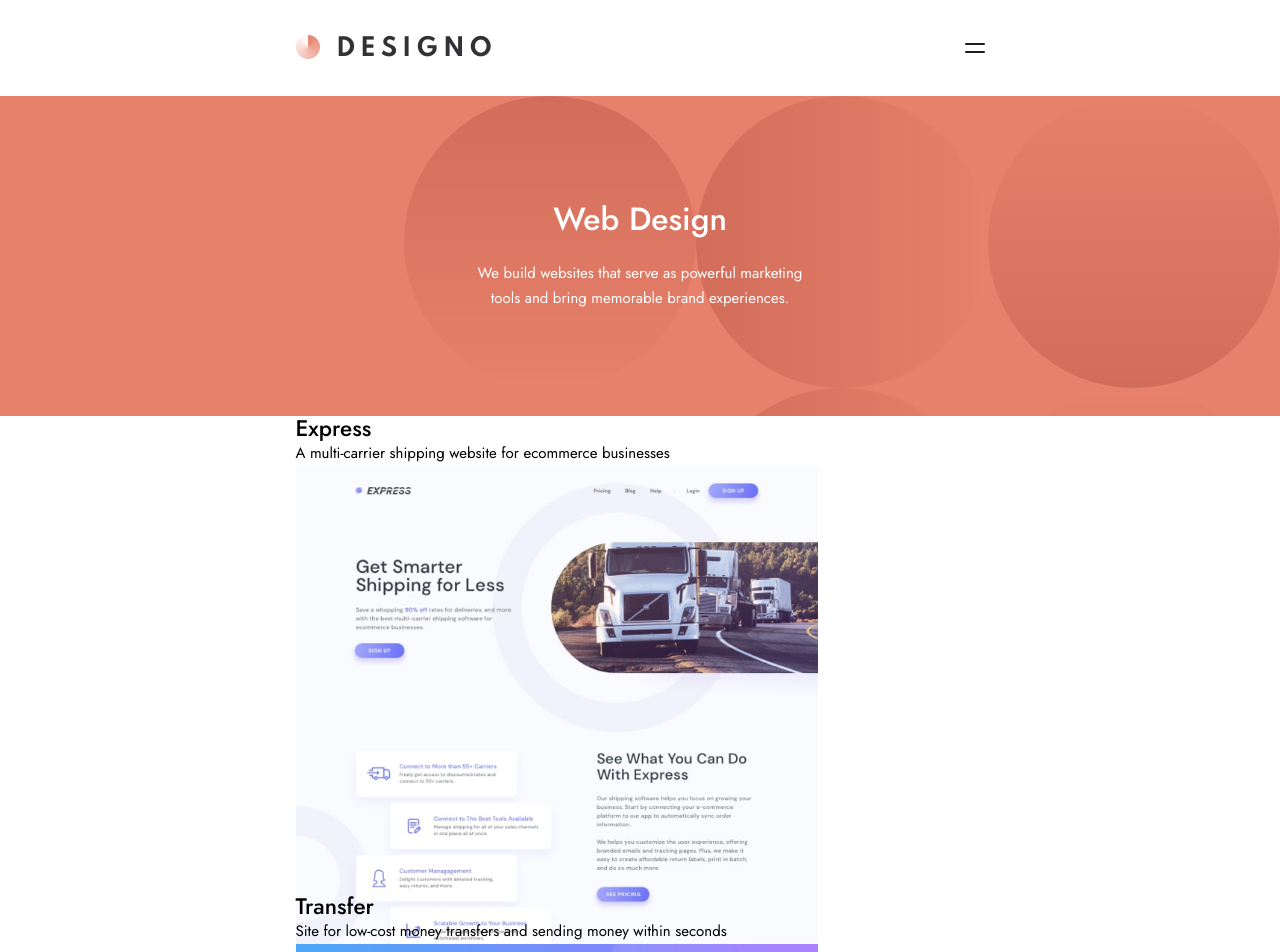
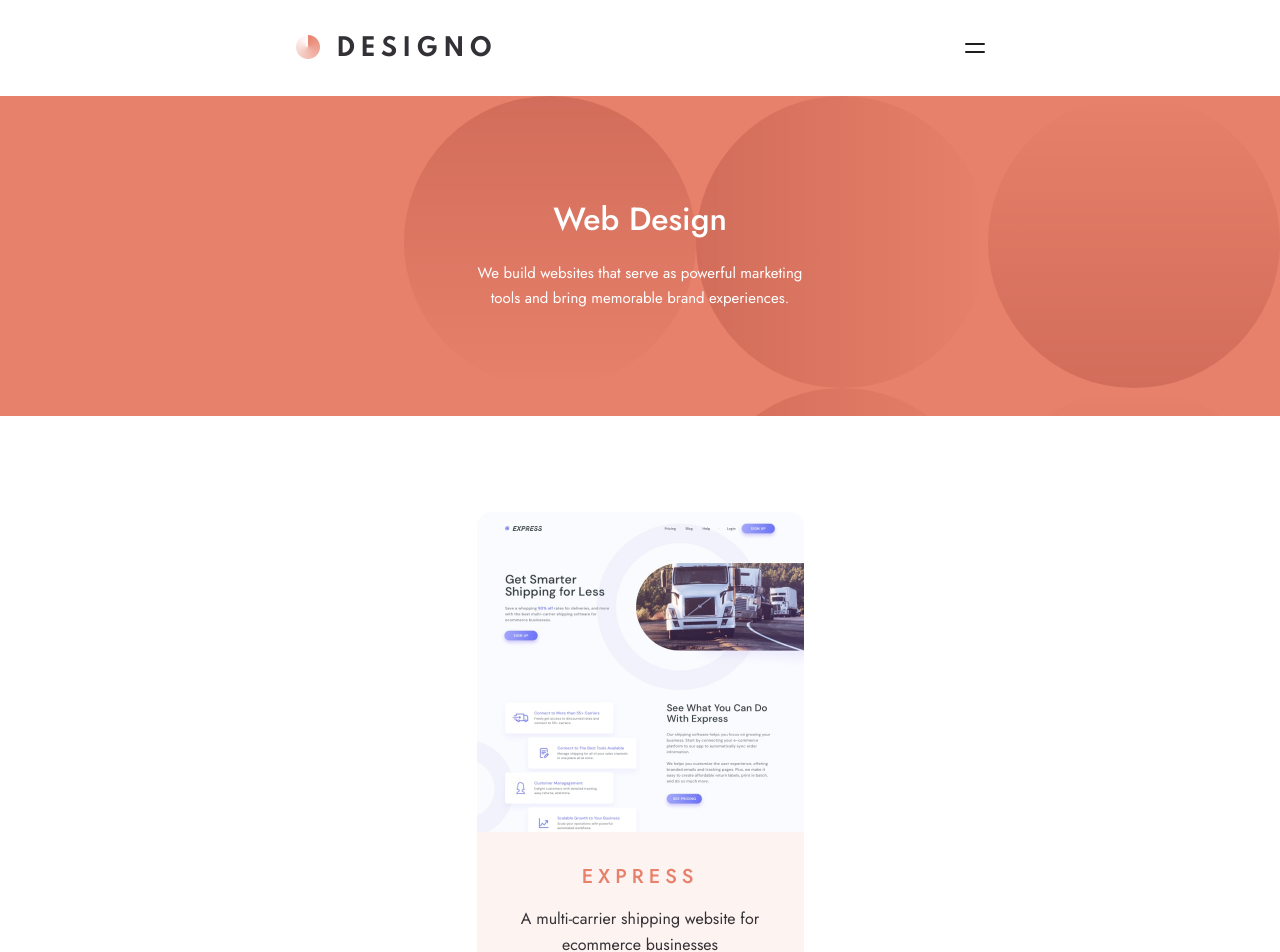
Before and after one commit to richieAiello/designo-website, a React (Vite) app: page /web-design in a window 1280 px wide. Shown: the top 952 px of the page. Built offline with nearby package versions, Linux system fonts and the light colour scheme.

Commit message:
Turned project cards into clickable links.

```diff
--- a/src/components/main/projects-section/ProjectsCard.js
+++ b/src/components/main/projects-section/ProjectsCard.js
@@ -1,6 +1,13 @@
 import images from "./ProjectsImages";
+import { useRef } from "react";
 
 export default function ProjectsCard(props) {
+  const link = useRef();
+
+  const handleLinkClick = e => {
+    link.current.click();
+  }
+
   let cardImage;
   let cardHeading;
 
@@ -12,7 +19,13 @@ export default function ProjectsCard(props) {
   })
 
   return (
-    <div className="projects__card">
+    <div
+      className="projects__card"
+      tabIndex={0}
+      onClick={handleLinkClick}
+      role="link"
+      aria-label="Click to view project website."
+    >
       <div className="projects__context">
         <h2 className="projects__heading bold">
           {cardHeading}
@@ -26,6 +39,7 @@ export default function ProjectsCard(props) {
         alt=""
         className="image image--projects"
       />
+      <a href="#" tabIndex={-1} aria-hidden={true} className="invisible" ref={link}></a>
     </div>
   );
 }
--- a/src/main.scss
+++ b/src/main.scss
@@ -243,6 +243,10 @@ $light-peach: #FFAD9B;
 .main {
   position: relative;
   background-color: $white;
+
+  &--design {
+    padding-bottom: 17.875rem;
+  }
 }
 
 // Section design
@@ -250,7 +254,10 @@ $light-peach: #FFAD9B;
   display: grid;
   grid-template-columns: 1fr;
   row-gap: 1.5rem;
-  padding: 7.5rem 0;
+
+  &--home {
+    padding: 7.5rem 0;
+  }
 
   &__card {
     height: 250px;
@@ -317,6 +324,7 @@ $light-peach: #FFAD9B;
   }
 
   &__context {
+    color: $dark-grey;
     max-width: 350px;
     margin-inline: auto;
   }
@@ -372,22 +380,61 @@ $light-peach: #FFAD9B;
 
 // Section projects
 .projects {
+  display: grid;
+  grid-template-columns: 1fr;
+  row-gap: 2.5rem;
+  margin-block: 6rem;
 
   &__card {
+    display: flex;
+    flex-direction: column;
     height: 478px;
+    max-width: 327px;
+    text-align: center;
+    margin-inline: auto;
+
+    &:hover,
+    &:focus {
+      cursor: pointer;
+
+      .projects__context {
+        background-color: $peach;
+      }
+
+      .projects__heading,
+      .projects__text {
+        color: $white;
+      }
+    }
   }
 
-  // &__context {
+  &__context {
+    order: 2;
+    background-color: #FDF3F0;
+    padding: 2rem 1.5rem;
+    border-bottom-left-radius: 0.9375rem;
+    border-bottom-right-radius: 0.9375rem;
+    transition: all 400ms;
+  }
 
-  // }
+  &__heading {
+    text-transform: uppercase;
+    color: $peach;
+    font-size: 1.25rem;
+    line-height: 1.625rem;
+    letter-spacing: 5px;
+    margin-bottom: 1rem;
+    transition: all 400ms;
+  }
 
-  // &__heading {
-
-  // }
-
-  // &__text {
-
-  // }
+  &__text {
+    color: $dark-grey;
+    font-size: 1rem;
+    line-height: 1.625rem;
+    max-width: 28ch;
+    margin-inline: auto;
+    transition: all 400ms;
+  }
 }
 
 /*****************************************
@@ -541,6 +588,8 @@ $light-peach: #FFAD9B;
 
   &--projects {
     height: 100%;
+    border-top-left-radius: 0.9375rem;
+    border-top-right-radius: 0.9375rem;
   }
 }
 
--- a/src/routes/Home.js
+++ b/src/routes/Home.js
@@ -24,7 +24,7 @@ export default function Home() {
         image={<HeroImage />}
       />
       <main className="main">
-        <section className="design container">
+        <section className="design design--home container">
           <DesignCard web={true} />
           <DesignCard app={true} />
           <DesignCard graphic={true} />
--- a/src/routes/WebDesign.js
+++ b/src/routes/WebDesign.js
@@ -18,7 +18,7 @@ export default function WebDesign() {
           and bring memorable brand experiences.`
         }
       />
-      <main className="main">
+      <main className="main main--design">
         <section className="projects container">
           <ProjectsCard
             card="express"
```
